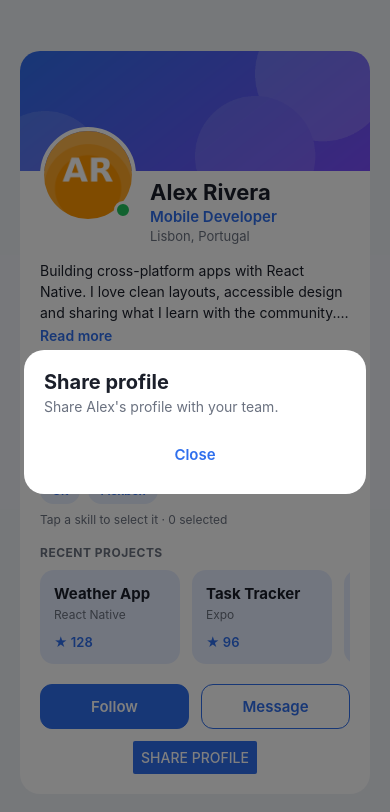
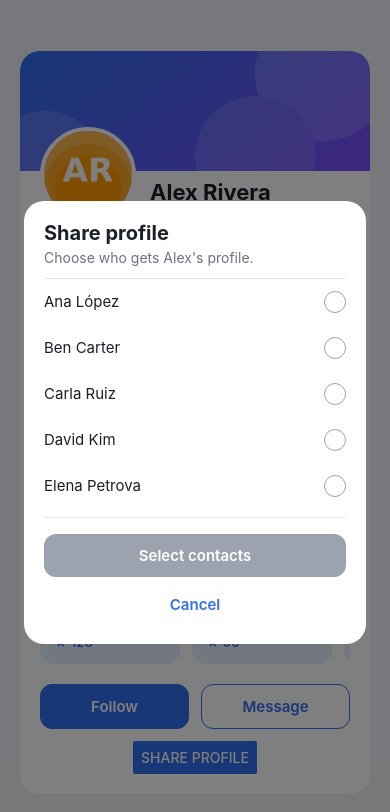
Before and after one commit to Robert-Rdz/modals-scrollview-safearea, a React Native app: screen / in a window 390 px wide. Both pictures are taken after a click on the button "SHARE PROFILE". Shown: the top 812 px of the page. Built offline with nearby package versions, Linux system fonts and the light colour scheme.

Commit message:
paso 4: lista de contactos en el modal

```diff
--- a/App.js
+++ b/App.js
@@ -55,10 +55,12 @@ export default function App() {
   const [isOnline, setIsOnline] = useState(true);
   const [selectedSkills, setSelectedSkills] = useState([]);
   const [modalVisible, setModalVisible] = useState(false);
-  // TODO STEP 4: add the state for the selected contacts (an array)
+  const [selectedContacts, setSelectedContacts] = useState([]);
 
   const followers = BASE_FOLLOWERS + (isFollowing ? 1 : 0);
   const isSendDisabled = message.trim().length === 0;
+  const isShareDisabled = selectedContacts.length === 0;
+
   const stats = [
     { label: 'Projects', value: '24' },
     { label: 'Followers', value: formatCount(followers) },
@@ -90,8 +92,21 @@ export default function App() {
 
   const closeModal = () => {
     setModalVisible(false);
+    setSelectedContacts([]);
   };
-  // TODO STEP 4: write handleContactPress and handleConfirmShare
+
+  const handleContactPress = (name) => {
+    setSelectedContacts(
+      selectedContacts.includes(name)
+        ? selectedContacts.filter((item) => item !== name)
+        : [...selectedContacts, name]
+    );
+  };
+
+  const handleConfirmShare = () => {
+    Alert.alert('Profile shared', 'Sent to: ' + selectedContacts.join(', '));
+    closeModal();
+  };
 
   // TODO STEP 5: wrap the whole screen in a SafeAreaView
   return (
@@ -243,12 +258,45 @@ export default function App() {
           <Pressable style={StyleSheet.absoluteFill} onPress={closeModal} />
           <View style={styles.sheet}>
             <Text style={styles.sheetTitle}>Share profile</Text>
-            <Text style={styles.sheetText}>Share Alex's profile with your team.</Text>
+            <Text style={styles.sheetText}>Choose who gets Alex's profile.</Text>
+
+            <ScrollView style={styles.contactList}>
+              {CONTACTS.map((name) => {
+                const isSelected = selectedContacts.includes(name);
+                return (
+                  <Pressable
+                    key={name}
+                    onPress={() => handleContactPress(name)}
+                    style={({ pressed }) => [styles.contactRow, pressed && styles.pressed]}
+                  >
+                    <Text style={styles.contactName}>{name}</Text>
+                    <View style={[styles.checkbox, isSelected && styles.checkboxSelected]}>
+                      {isSelected && <Text style={styles.checkMark}>✓</Text>}
+                    </View>
+                  </Pressable>
+                );
+              })}
+            </ScrollView>
+
+            <Pressable
+              disabled={isShareDisabled}
+              onPress={handleConfirmShare}
+              style={({ pressed }) => [
+                styles.shareButton,
+                isShareDisabled && styles.shareButtonDisabled,
+                pressed && styles.pressed,
+              ]}
+            >
+              <Text style={styles.shareButtonText}>
+                {isShareDisabled ? 'Select contacts' : `Share with ${selectedContacts.length}`}
+              </Text>
+            </Pressable>
+
             <Pressable
               onPress={closeModal}
               style={({ pressed }) => [styles.sheetClose, pressed && styles.pressed]}
             >
-              <Text style={styles.sheetCloseText}>Close</Text>
+              <Text style={styles.sheetCloseText}>Cancel</Text>
             </Pressable>
           </View>
         </View>
```
